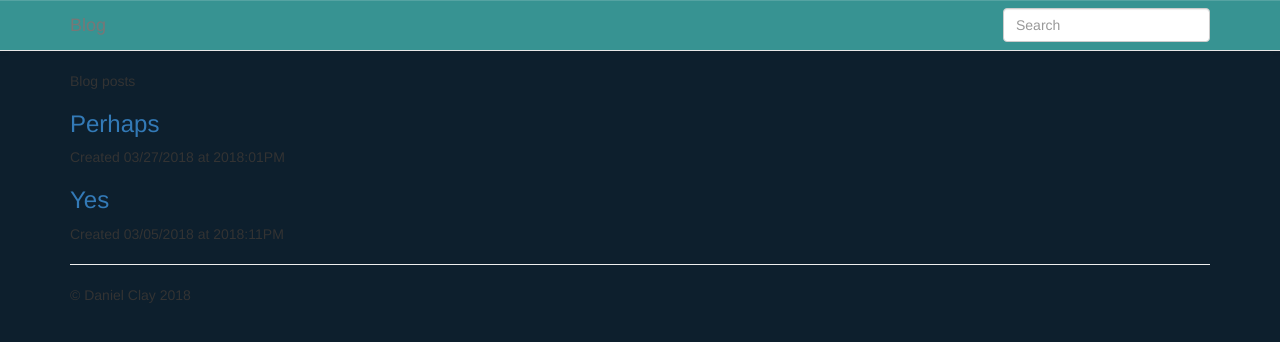
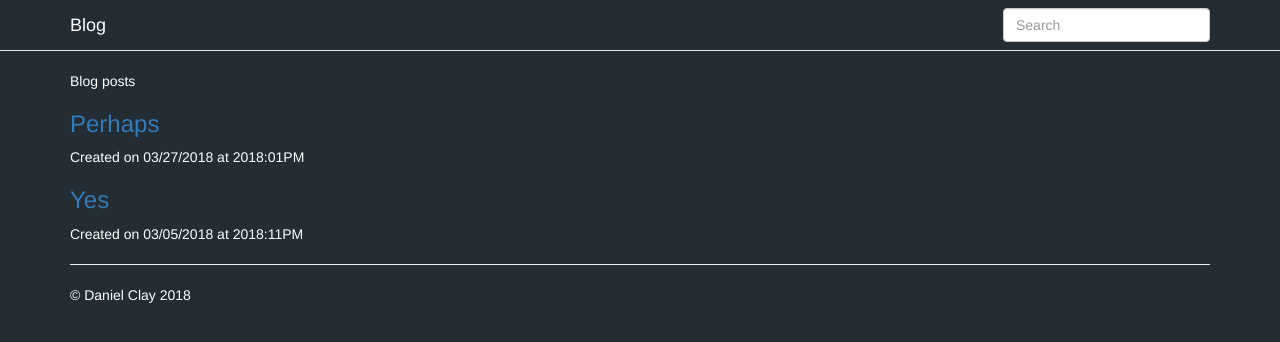
Before and after one commit to speedyfrenchy/website, a Flask app: page / in a window 1280 px wide. Shown: the top 342 px of the page. Run offline with Flask 2, Linux system fonts and the light colour scheme; data comes from the database, SQL or seed files in the repository; both versions use the stored data as it was after the commit; some libraries are stand-ins or nearby versions.

Commit message:
Force Bootstrap to change colours

```diff
--- a/blog/static/custom.css
+++ b/blog/static/custom.css
@@ -6,22 +6,29 @@ $mid_grey: rgba(139, 148, 163, 1);
 $light_blue: rgba(213, 223, 229, 1);
 
  Palette 2
-$color2_1: rgba(235, 238, 240, 1);
-$color2_2: rgba(135, 163, 175, 1);
-$color2_3: rgba(81, 118, 135, 1);
-$color2_4: rgba(66, 87, 96, 1);
-$color2_5: rgba(35, 45, 51, 1);
+$light-grey: rgba(235, 238, 240, 1);
+$light-steel: rgba(135, 163, 175, 1);
+$dark-steel: rgba(81, 118, 135, 1);
+$grey: rgba(66, 87, 96, 1);
+$graphite: rgba(35, 45, 51, 1);
 */
 
-.navbar-default {
-  background-color: rgba(55, 147, 146, 1);
-  filter: progid:DXImageTransform.Microsoft.gradient(enabled = false);
-  background-repeat: repeat-x;
-  border-radius: 0px;
-  -webkit-box-shadow: inset 0 1px 0 rgba(255, 255, 255, .15), 0 1px 5px rgba(0, 0, 0, .075);
-          box-shadow: inset 0 1px 0 rgba(255, 255, 255, .15), 0 1px 5px rgba(0, 0, 0, .075);
+.navbar .nav > li > a{
+  color: #FFF;
 }
 
+.navbar-default .navbar-brand {
+  color: #FFF;
+}
+
+.navbar-default {
+  background-color: rgba(35, 45, 51, 1);
+  color: #FFF;
+  border-radius: 0px;
+}
+
+
 body {
-  background-color: rgba(13, 31, 45, 1);
+  color: #FFF;
+  background-color: rgba(35, 45, 51, 1);
 }
--- a/blog/templates/detail.html
+++ b/blog/templates/detail.html
@@ -11,6 +11,6 @@
 {% endblock %}
 
 {% block app_content %}
-  <p>Created {{ post.timestamp.strftime('%m/%d/%Y at %G:%I%p') }}</p>
+  <p>Created on {{ post.timestamp.strftime('%m/%d/%Y at %G:%I%p') }}</p>
   {{ post.html_content }}
 {% endblock %}
--- a/blog/templates/index.html
+++ b/blog/templates/index.html
@@ -14,7 +14,7 @@
         {{ post.title }}
       </a>
     </h3>
-    <p>Created {{ post.timestamp.strftime('%m/%d/%Y at %G:%I%p') }}</p>
+    <p>Created on {{ post.timestamp.strftime('%m/%d/%Y at %G:%I%p') }}</p>
   {% endfor %}
   {% include "includes/pagination.html" %}
 {% endblock %}
```
Also changed, not shown: blog/blog.db.
